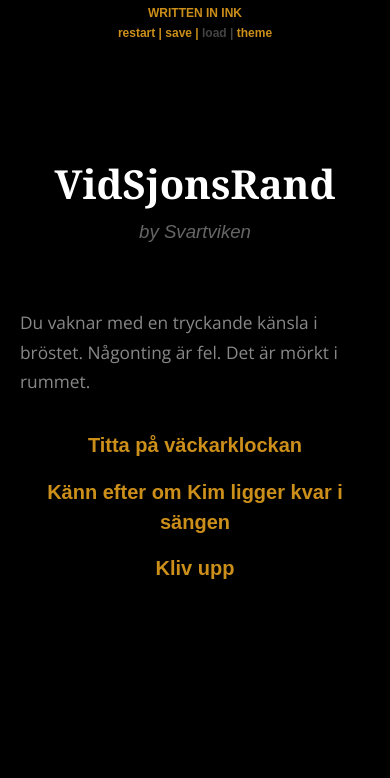
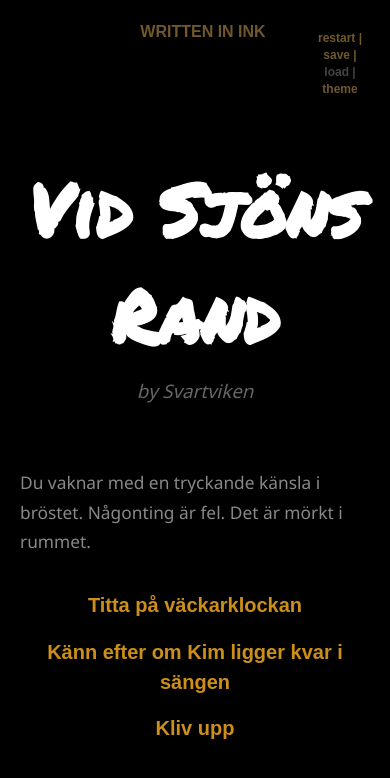
Before and after one commit to KoFish/KoFish.github.io, a plain HTML site: page Ink/VidSjonsRand/index.html in a window 390 px wide. Drawn offline with nearby package versions, Linux system fonts and the light colour scheme; a web font is replaced by a local one.

Commit message:
Updated Vid Sjöns Rand

```diff
--- /dev/null
+++ b/Ink/VidSjonsRand/cstyle.css
@@ -0,0 +1,30 @@
+.helper {
+    position: fixed;
+    top: 0px;
+    width: 100%;
+}
+
+.helper .middle {
+    text-align: center;
+    position: relative;
+    max-width: 600px;
+    margin: 0 auto;
+    padding: 20px;
+}
+
+.dark .helper a {
+    color: #6f582d;
+}
+
+.klocka {
+    font-family: 'Press Start 2P', cursive;
+    text-align: center;
+    color: #d81d1d;
+    animation: blinker 2.3s cubic-bezier(0, 1.43, 0, 0.97) infinite;
+}
+
+@keyframes blinker {
+    50% {
+        opacity: 0.4;
+    }
+}
--- a/Ink/VidSjonsRand/index.html
+++ b/Ink/VidSjonsRand/index.html
@@ -7,28 +7,35 @@
 
     <meta name="viewport" content="width=device-width, initial-scale=1.0">
 
+    <link rel="preconnect" href="https://fonts.gstatic.com">
+    <link href="https://fonts.googleapis.com/css2?family=Noto+Sans&display=swap" rel="stylesheet">
+
     <link rel="stylesheet" href="style.css">
-
+    <link rel="stylesheet" href="cstyle.css">
 </head>
 
 <body>
 
     <div class="outerContainer">
-        <h3 class="written-in-ink"><a href="https://www.inklestudios.com/ink">WRITTEN IN INK</a></h3>
-
-        <div id="controls" class="buttons">
-          <a id="rewind" title="Restart story from beginning">restart</a>
-          <a id="save" title="Save progress">save</a>
-          <a id="reload" title="Reload from save point">load</a>
-          <a id="theme-switch" title="Switch theme">theme</a>
-        </div>
 
         <div id="story" class="container">
             <div class="header">
-                <h1>VidSjonsRand</h1>
+                <h1>Vid Sjöns Rand</h1>
                 <h2 class="byline"></h2>
             </div>
         </div>
+    </div>
+
+    <div class="helper">
+        <div class="middle">
+            <a href="https://www.inklestudios.com/ink">WRITTEN IN INK</a>
+        </div>
+        <div id="controls" class="buttons right">
+            <a id="rewind" title="Restart story from beginning">restart</a>
+            <a id="save" title="Save progress">save</a>
+            <a id="reload" title="Reload from save point">load</a>
+            <a id="theme-switch" title="Switch theme">theme</a>
+          </div>
     </div>
 
     <script src="ink.js"></script>
--- a/Ink/VidSjonsRand/main.js
+++ b/Ink/VidSjonsRand/main.js
@@ -101,7 +101,7 @@
                     storyContainer.appendChild(imageElement);
 
                     showAfter(delay, imageElement);
-                    delay += 200.0;
+                    delay += 70.0;
                 }
 
                 // LINK: url
@@ -151,7 +151,7 @@
 
             // Fade in paragraph after a short delay
             showAfter(delay, paragraphElement);
-            delay += 200.0;
+            delay += 70.0;
         }
 
         // Create HTML choices from ink choices
@@ -165,7 +165,7 @@
 
             // Fade choice in after a short delay
             showAfter(delay, choiceParagraphElement);
-            delay += 200.0;
+            delay += 70.0;
 
             // Click on choice
             var choiceAnchorEl = choiceParagraphElement.querySelectorAll("a")[0];
--- a/Ink/VidSjonsRand/style.css
+++ b/Ink/VidSjonsRand/style.css
@@ -1,7 +1,9 @@
-@import url('https://fonts.googleapis.com/css?family=Open+Sans:300,700|Quattrocento:700');
+@import url('https://fonts.googleapis.com/css2?family=Noto+Sans&display=swap');
+@import url('https://fonts.googleapis.com/css2?family=Permanent+Marker&display=swap');
+@import url('https://fonts.googleapis.com/css2?family=Press+Start+2P&display=swap');
 
 body {
-    font-family: 'Open Sans', sans-serif;
+    font-family: 'Noto Sans', sans-serif;
     font-weight: lighter;
     background: white;
     overflow: hidden;
@@ -14,13 +16,13 @@ body.switched {
 h1,
 h2 {
     text-align: center;
-    font-family: "Quattrocento", Georgia, 'Times New Roman', Times, serif;
+    font-family: "Permanent Marker", Georgia, 'Times New Roman', Times, serif;
     margin: 0;
     padding: 0;
 }
 
 h1 {
-    font-size: 30pt;
+    font-size: 55pt;
     margin-bottom: 10px;
 }
 
@@ -43,6 +45,7 @@ h2 {
 */
 .byline {
     font-style: italic;
+    font-family: 'Noto Sans', sans-serif;
 }
 
 .written-in-ink {
@@ -205,12 +208,13 @@ img {
 }
 
 @media screen and (max-width: 980px) {
+
     #controls {
         z-index: 2;
         padding-top: 24px;
-        top: 0;
-        left: 0;
-        right: 0;
+        top: 5px;
+        right: 20px;
+        width: 60px;
     }
 }
 
```
Also changed, not shown: Ink/VidSjonsRand/VidSjonsRand.js, 1 other file.
